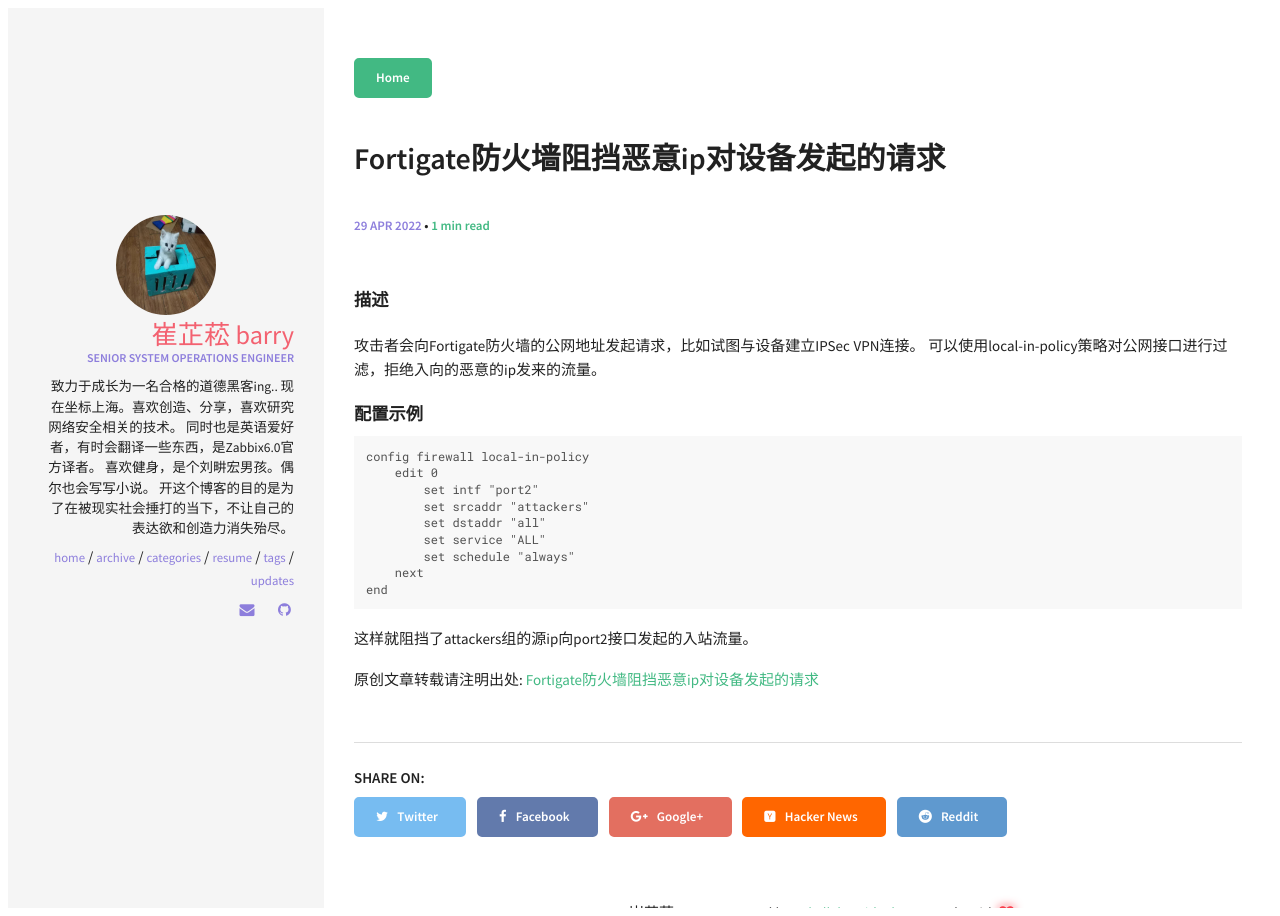
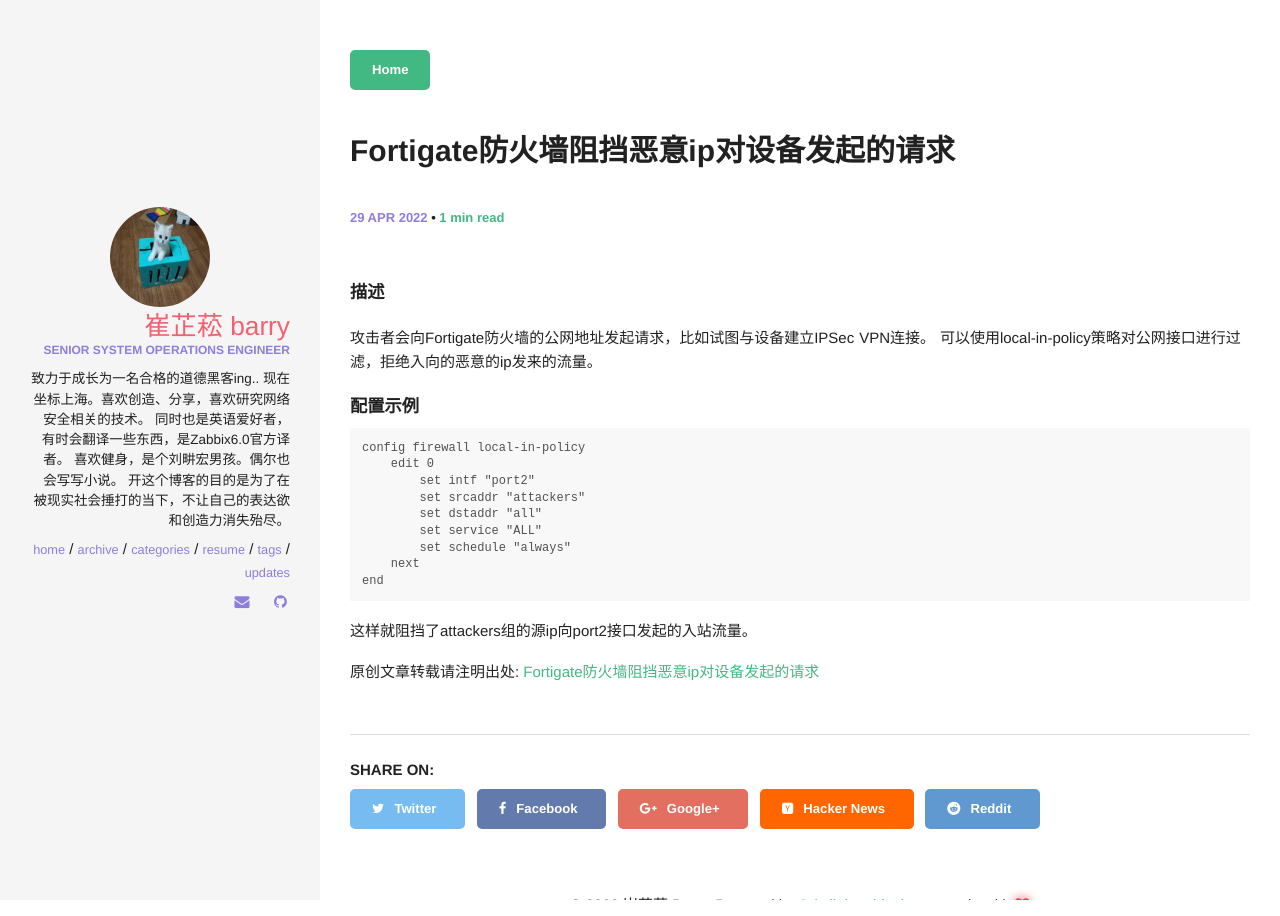
Before and after one commit to BarryCui/barrycui.github.io, a Jekyll site: the page built from _posts/2022-04-29-policy-block-vpn.md, in a window 1280 px wide. Built offline with Jekyll 4.4.1, drawn with Linux system fonts in a browser that asks for light colours.

Commit message:
revise slow

```diff
--- a/_sass/components/_variables.scss
+++ b/_sass/components/_variables.scss
@@ -3,7 +3,7 @@
  */
 
 // Google font import
-@import url(https://fonts.googleapis.com/css?family=Source+Sans+Pro:600,400,400italic|Roboto+Mono);
+// @import url(https://fonts.googleapis.com/css?family=Source+Sans+Pro:600,400,400italic|Roboto+Mono);
 
 // Custom variables
 
--- a/css/main.scss
+++ b/css/main.scss
@@ -10,7 +10,7 @@
 @import "components/variables";
 
 // Reset
-// @import "components/normalize";
+@import "components/normalize";
 
 // Components
 @import "components/global";
```
